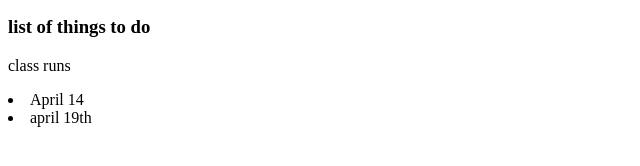
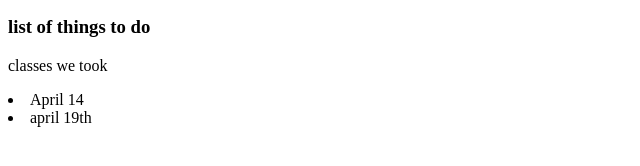
Before and after one commit to buddhibhatta/buddhibhatta, a plain HTML site: page index.html in a window 1280 px wide. Shown: the part 134-300 px from the top of the page, 0-640 px from the left. Drawn offline with Linux system fonts and the light colour scheme.

Commit message:
Update index.html

```diff
--- a/index.html
+++ b/index.html
@@ -2,6 +2,6 @@
 <h2>goodbye world</h2>
 <p>I am trying my best to learn better. start writing new web at lagaurdia</p>
 <h3> list of things to do</h3>
-<p>class runs</p>
+<p>classes we took</p>
 <li>April 14</li>
 <li>april 19th</li>
```
